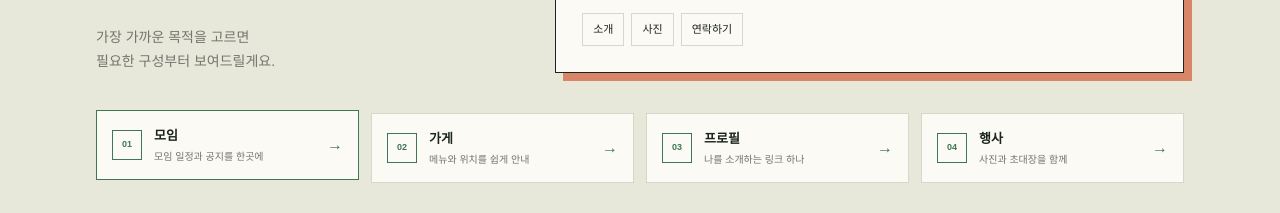
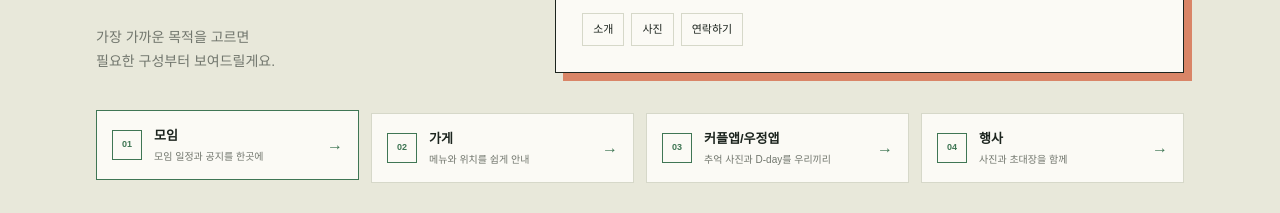
Before and after one commit to Moorisong/haroo, a Next.js app: page / in a window 1280 px wide. Shown: the part 2180-2393 px from the top of the page. Built offline with nearby package versions, Linux system fonts and the light colour scheme; no server answers; a web font is replaced by a local one.

Commit message:
feat: 메인페이지 활용 사례 항목을 프로필에서 커플앱/우정앱으로 변경

```diff
--- a/src/components/landing/UseCasesSection.tsx
+++ b/src/components/landing/UseCasesSection.tsx
@@ -1,5 +1,5 @@
 'use client'
 import { useState } from 'react'
 import Link from 'next/link'
-const CASES=[['모임','모임 일정과 공지를 한곳에'],['가게','메뉴와 위치를 쉽게 안내'],['프로필','나를 소개하는 링크 하나'],['행사','사진과 초대장을 함께']]
+const CASES=[['모임','모임 일정과 공지를 한곳에'],['가게','메뉴와 위치를 쉽게 안내'],['커플앱/우정앱','추억 사진과 D-day를 우리끼리'],['행사','사진과 초대장을 함께']]
 export default function UseCasesSection(){const [selected,setSelected]=useState(0);return <section id="usecases" className="section-muted"><div className="mx-auto max-w-6xl px-5 py-20 sm:px-8"><p className="eyebrow">이렇게 쓰세요</p><div className="mt-5 grid gap-10 lg:grid-cols-[.8fr_1.2fr] lg:items-end"><div><h2 className="section-title">무엇을 만들지<br /><span className="text-primary">정해져 있나요?</span></h2><p className="mt-5 max-w-sm text-sm leading-6 text-muted-foreground">가장 가까운 목적을 고르면<br />필요한 구성부터 보여드릴게요.</p></div><div className="case-preview"><p className="eyebrow">선택한 페이지</p><h3>{CASES[selected][0]} 페이지</h3><p>{CASES[selected][1]}</p><div className="mini-blocks"><span>소개</span><span>사진</span><span>연락하기</span></div></div></div><div className="mt-10 grid gap-3 sm:grid-cols-2 lg:grid-cols-4">{CASES.map(([title,desc],i)=><button key={title} onClick={()=>setSelected(i)} className={`case-choice ${selected===i?'is-selected':''}`}><span className="custom-icon" aria-hidden="true">{String(i+1).padStart(2,'0')}</span><span><b>{title}</b><small>{desc}</small></span><span aria-hidden="true">→</span></button>)}</div><Link href="/builder" className="action-button mt-8">내 페이지 만들기 <span aria-hidden="true">→</span></Link></div></section>}
```
